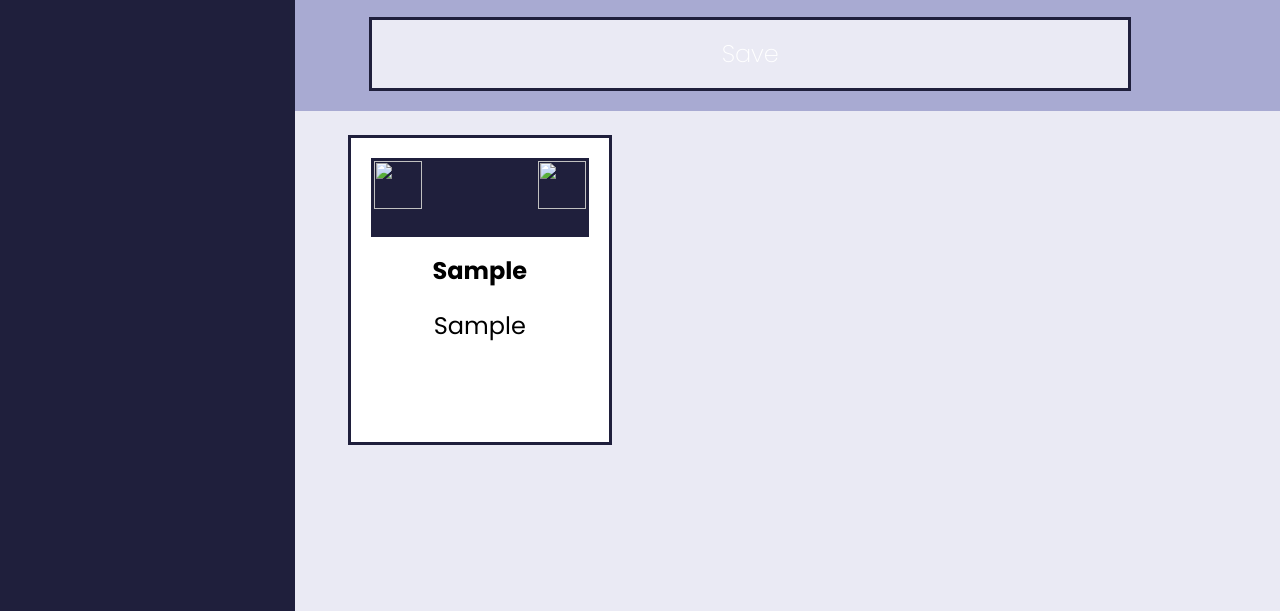
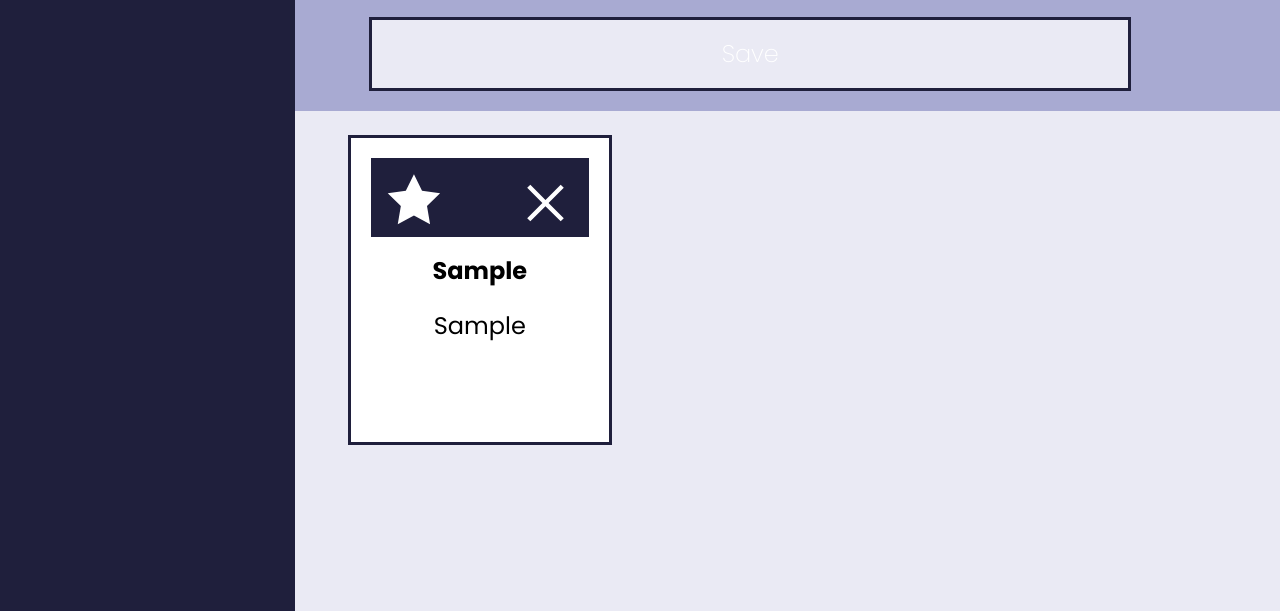
Before and after one commit to jmcsorle/idea-box, a plain HTML site: page index.html in a window 1280 px wide. Both pictures are taken after typing "Sample", "Sample" into the empty fields and a click on the button "Save". Shown: the part 189-800 px from the top of the page. Drawn offline with Linux system fonts and the light colour scheme.

Commit message:
Add-icon-images

```diff
--- a/main.js
+++ b/main.js
@@ -4,8 +4,10 @@ var userBody = document.querySelector('#body');
 var saveButton = document.querySelector('#save-button');
 var savedCardsGrid = document.querySelector('.saved-cards-grid');
 
+
 // Data model:
 var savedIdeas = [];
+var favoriteIdeas = [];
 
 // Event listeners
 saveButton.addEventListener("click", saveIdea);
@@ -16,7 +18,8 @@ function createIdea() {
     return {
         id: Date.now(),
         title: userTitle.value,
-        body: userBody.value
+        body: userBody.value,
+        favorite: false
     };
 }
 
@@ -44,9 +47,9 @@ function displayIdea() {
         var ideaCardElement = document.createElement("div");
         ideaCardElement.classList.add("idea-card");
         ideaCardElement.innerHTML = `
-            <div class="icon-container">
-              <img class="star-icon icons" src="" alt=""></img>
-              <img class="delete-icon icons" src="" alt="" data-index="${i}"></img>
+            <div class="icon-container" data-index="${i}">
+              <img class="star-icon icons" src="assets/star.svg" alt="favorite"></img>
+              <img class="delete-icon icons" src="assets/delete.svg" alt="delete"></img>
             </div>
             <div class="idea-container">
               <h2 class="idea-card-title">${ideaCard.title}</h2>
@@ -57,10 +60,16 @@ function displayIdea() {
     }
 
     // Add event listeners to delete icons
+    var starIcon = document.querySelectorAll('.star-icon');
+    starIcon.forEach(function(icon) {
+      icon.addEventListener('click', favoriteIdea);
+    });
+
     var deleteIcons = document.querySelectorAll('.delete-icon');
     deleteIcons.forEach(function(icon) {
         icon.addEventListener('dblclick', deleteIdea);
     });
+
 }
 
 function toggleSaveButton() {
@@ -76,3 +85,9 @@ function deleteIdea(event) {
     savedIdeas.splice(index, 1);
     displayIdea();
 }
+
+function favoriteIdea(event) {
+  var index = parseInt(event.target.getAttribute('data-index'));
+  favoriteIdeas.push(index, 1)
+  displayIdea();
+}
--- a/styles.css
+++ b/styles.css
@@ -171,11 +171,13 @@ label {
 }
 
 .icons {
-    height: 3em;
-    width: 3em;
+    height: 5em;
+    width: 5em;
     margin: 3px;
     cursor: pointer;
 }
+
+
 
 .icon-container {
     display: flex;
```
Also changed, not shown: 1 other file.
